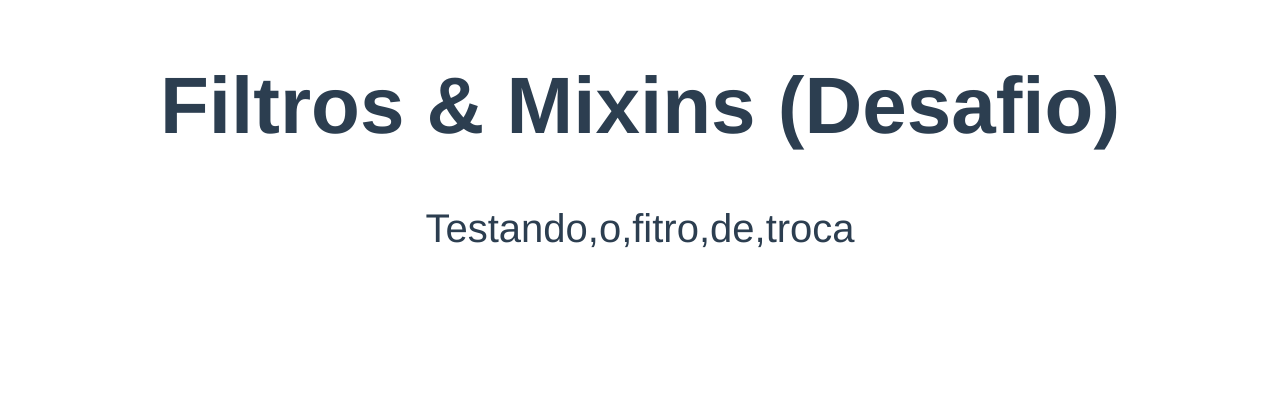
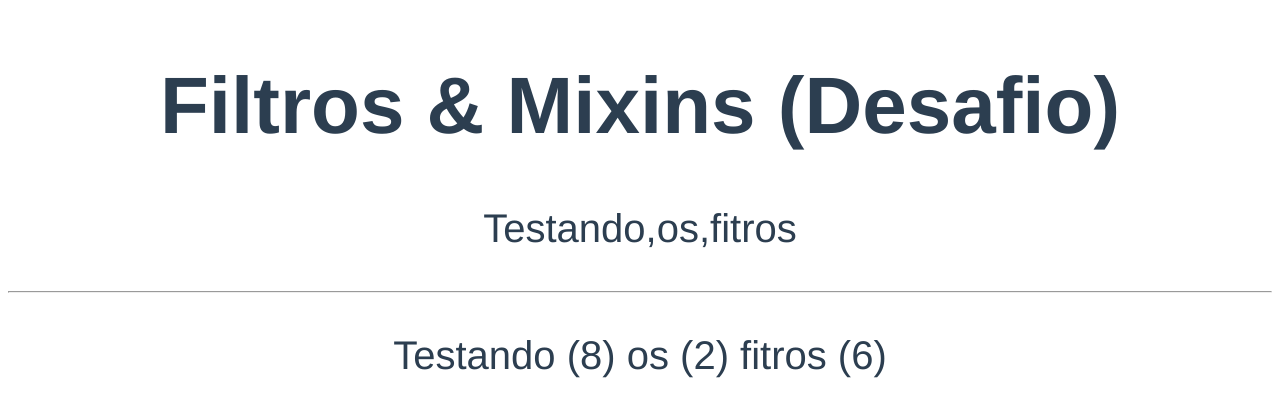
Before and after one commit to ViniciusTBednascki/CursoVuejs, a Vue app in the folder filtros-mixins/filtros-mixins-desafio/: page / in a window 1280 px wide. Shown: the top 416 px of the page. Built offline with nearby package versions, Linux system fonts and the light colour scheme.

Commit message:
criando um filtro global que conta as letras de cada palavra na frase

```diff
--- a/filtros-mixins/filtros-mixins-desafio/src/App.vue
+++ b/filtros-mixins/filtros-mixins-desafio/src/App.vue
@@ -1,14 +1,15 @@
 <template>
 	<div id="app">
 		<h1>Filtros & Mixins (Desafio)</h1>
-		<p>{{frase | virgula}}</p>
 		<!-- Exercício 1 -->
 		<!-- Construir um filtro local que troca espaços por vírgula -->
-
+		<p>{{frase | virgula}}</p>
+		<hr>
 		<!-- Exercício 2 -->
 		<!-- Filtro global que conta o tamanho de cada palavra e adiciona o
 			valor na string final -->
 		<!-- "Pedro é legal" => "Pedro (5) é (1) legal (5)" -->
+		<p>{{frase | contaLetra}}</p>
 
 		<!-- Exercício 3 -->
 		<!-- Implementar os exercicios 1 e 2 com propriedade computada -->
@@ -27,7 +28,7 @@ export default {
 	},
 	data() {
 		return {
-			frase: "Testando o fitro de troca"
+			frase: "Testando os fitros"
 		}
 	}
 }
--- a/filtros-mixins/filtros-mixins-desafio/src/main.js
+++ b/filtros-mixins/filtros-mixins-desafio/src/main.js
@@ -3,6 +3,13 @@ import App from './App.vue'
 
 Vue.config.productionTip = false
 
+Vue.filter('contaLetra', function(valor) {
+	const array = valor.split(' ')
+	array.forEach( (palavra, index) => {
+		array[index] = `${palavra} (${palavra.length})`
+	})
+	return array.join(' ')
+})
 new Vue({
 	render: h => h(App),
 }).$mount('#app')
```
